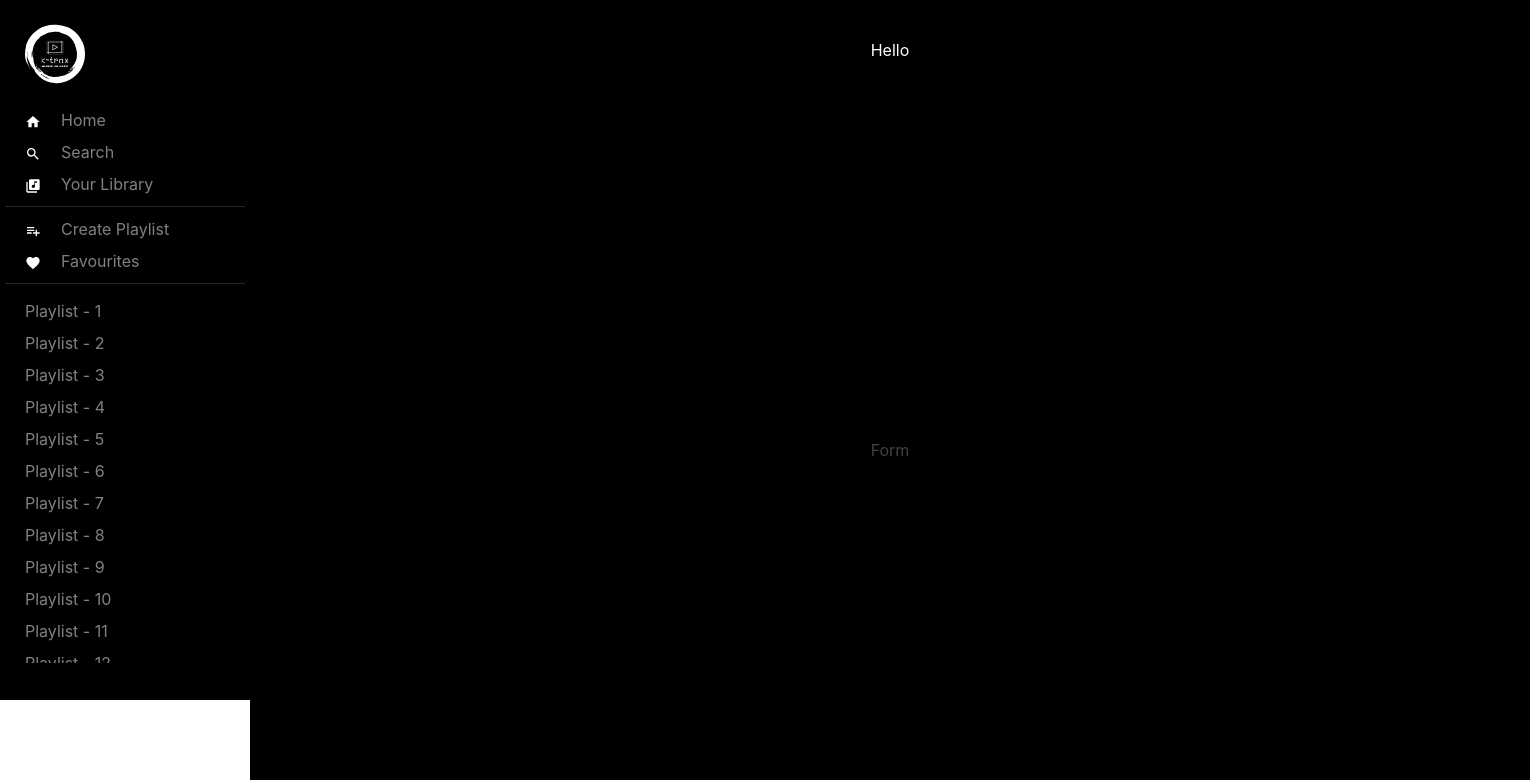
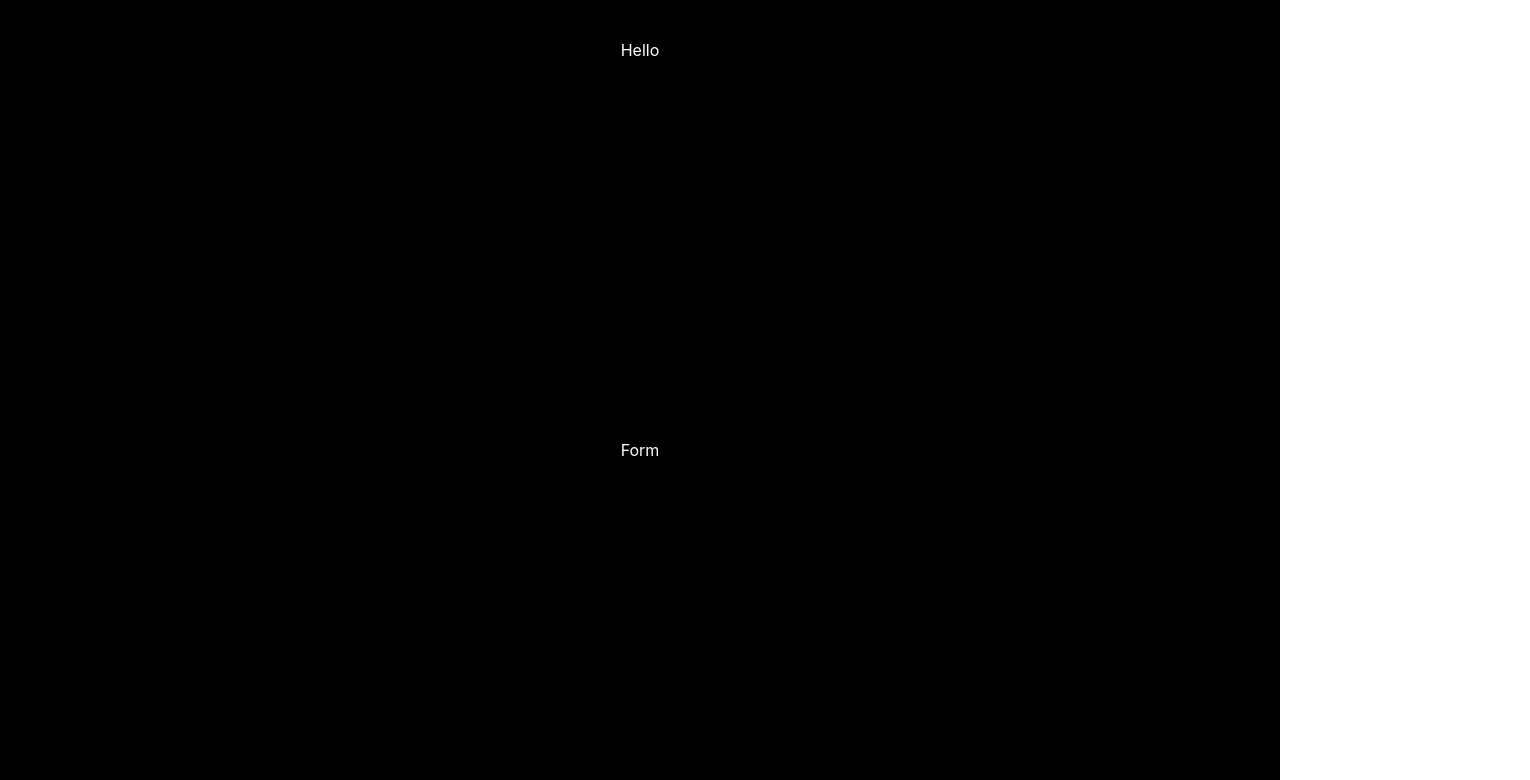
Before and after one commit to K-A-I-L-A-S-H/k-trax, a Next.js app: page /signin in a window 1280 px wide. Shown: the top 780 px of the page, 1530 px wide, since content can reach past the window. Built offline with nearby package versions, Linux system fonts and the light colour scheme.

Commit message:
(chore): opt auth pages out of layout

```diff
--- a/src/components/AuthForm.tsx
+++ b/src/components/AuthForm.tsx
@@ -17,7 +17,7 @@ export default function AuthForm({ mode }: { mode: AuthMode }) {
 			<Flex justify="center" align="center" height="100px" color="white">
 				Hello
 			</Flex>
-			<Flex justify="center" align="center" height="calc(100vh - 100px)">
+			<Flex justify="center" align="center" height="calc(100vh - 100px)" color="white">
 				Form
 			</Flex>
 		</Box>
--- a/src/pages/_app.tsx
+++ b/src/pages/_app.tsx
@@ -34,9 +34,13 @@ const theme = extendTheme({
 function App({ Component, pageProps }: AppProps) {
 	return (
 		<ChakraProvider theme={theme}>
-			<PlayerLayout>
+			{Component?.authPage ? (
 				<Component {...pageProps} />
-			</PlayerLayout>
+			) : (
+				<PlayerLayout>
+					<Component {...pageProps} />
+				</PlayerLayout>
+			)}
 		</ChakraProvider>
 	);
 }
```
